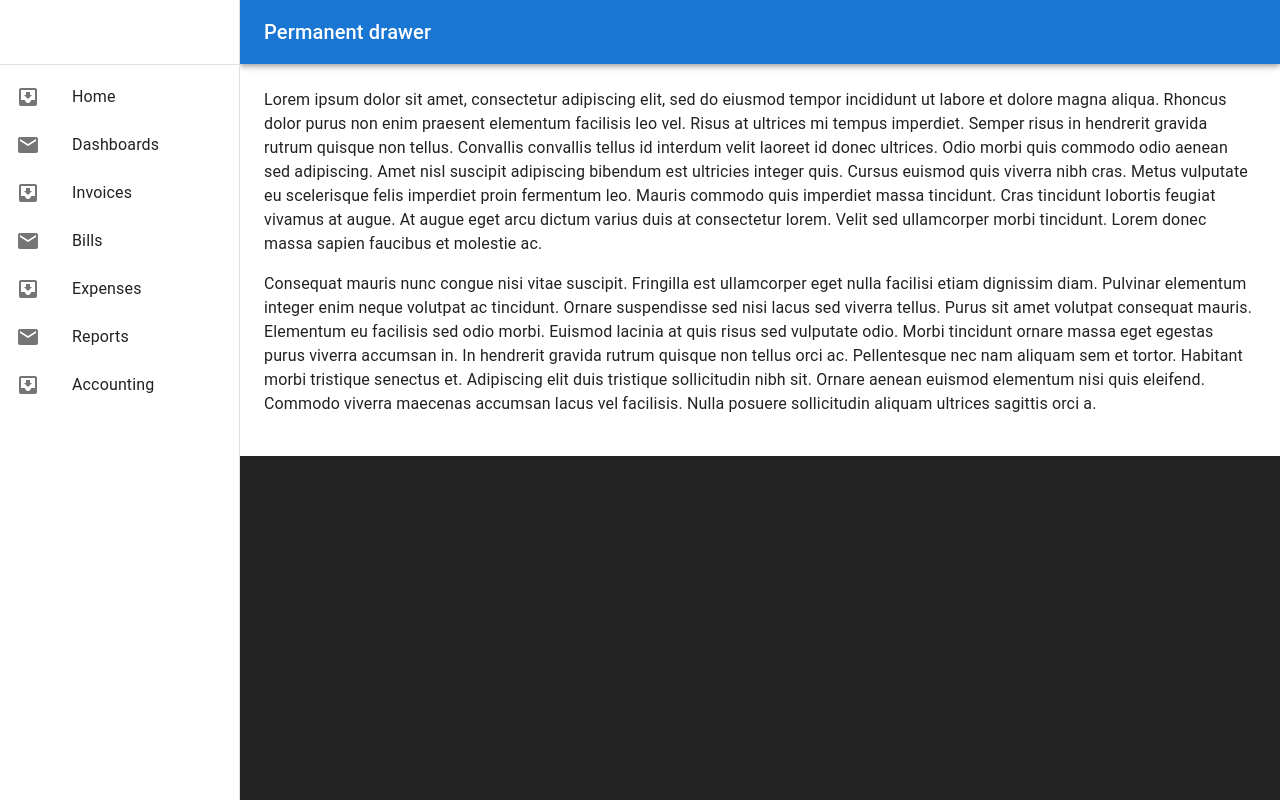
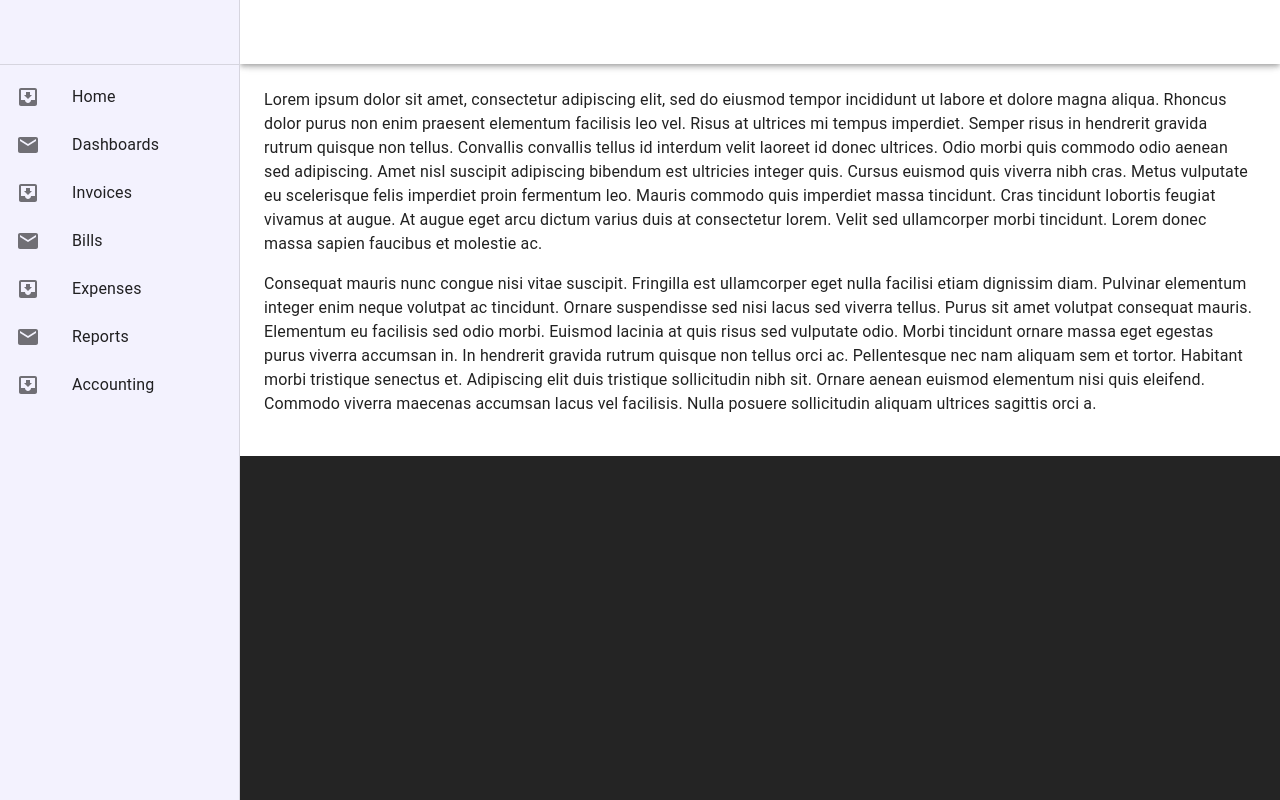
Before and after one commit to florineltanase/FrontEndTest, a React (Vite) app: page / in a window 1280 px wide. Built offline with nearby package versions, Linux system fonts and the light colour scheme; no server answers.

Commit message:
color for drawer

```diff
--- a/src/components/Drawer/Drawer.tsx
+++ b/src/components/Drawer/Drawer.tsx
@@ -52,7 +52,11 @@ export default function PermanentDrawerLeft() {
       <CssBaseline />
       <AppBar
         position="fixed"
-        sx={{ width: `calc(100% - ${drawerWidth}px)`, ml: `${drawerWidth}px` }}
+        sx={{
+          width: `calc(100% - ${drawerWidth}px)`,
+          ml: `${drawerWidth}px`,
+          backgroundColor: "white",
+        }}
       >
         <Toolbar>
           <Typography variant="h6" noWrap component="div">
@@ -65,6 +69,7 @@ export default function PermanentDrawerLeft() {
           width: drawerWidth,
           flexShrink: 0,
           "& .MuiDrawer-paper": {
+            backgroundColor: "#F3F2FE",
             width: drawerWidth,
             boxSizing: "border-box",
           },
```
